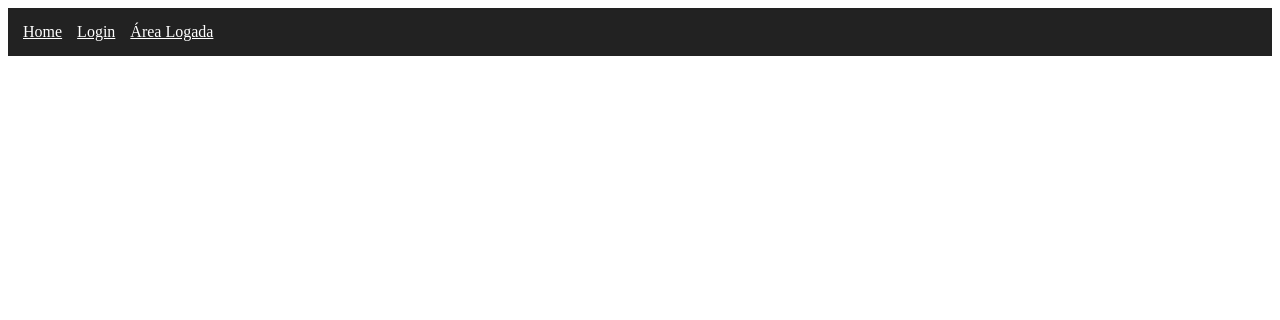
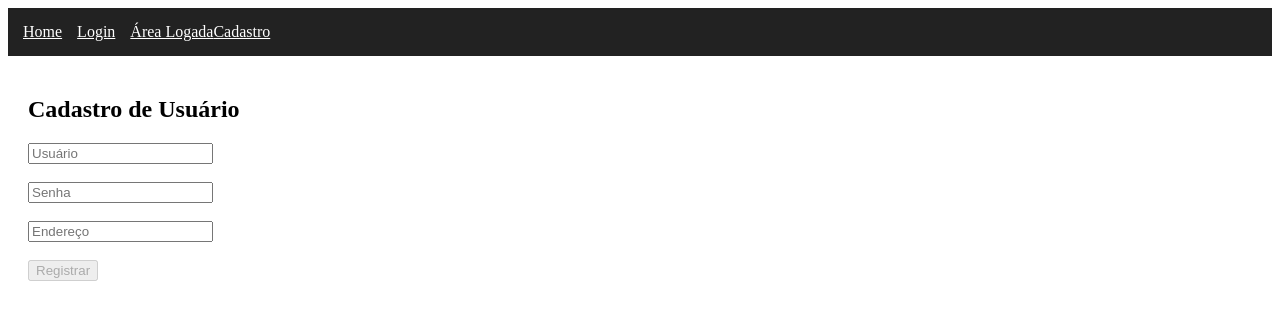
Before and after one commit to Ernani12/Ifood-Front, an Angular app: page /register in a window 1280 px wide. Before the commit this address led to /. Shown: the top 320 px of the page. Built offline with nearby package versions, Linux system fonts and the light colour scheme.

Commit message:
Adicionado componente de registro usuario

```diff
--- a/src/app/app.html
+++ b/src/app/app.html
@@ -3,6 +3,8 @@
   <a routerLink="/" style="margin-right:15px; color:white;">Home</a>
   <a routerLink="/login" style="margin-right:15px; color:white;">Login</a>
   <a routerLink="/home" style="color:white;">Área Logada</a>
+  <a routerLink="/register" style="margin-right:15px; color:white;">Cadastro</a> <!-- 👈 Novo link -->
+
 </nav>
 
 <div style="padding:20px;">
--- a/src/app/app.routes.ts
+++ b/src/app/app.routes.ts
@@ -4,9 +4,11 @@ import { HomeComponent } from './home/home';
 import { authGuard } from './guards/auth-guard';
 import { App } from './app';
 import { IndexComponent } from './index';
+import { RegisterComponent } from './register/register';
 
 export const routes: Routes = [
     { path: '', component: IndexComponent }, // 👈 página inicial
-  { path: 'login', component: LoginComponent },
-  { path: 'home', component: HomeComponent, canActivate: [authGuard] },
+    { path: 'register', component: RegisterComponent }, // 👈 rota do registro
+    { path: 'login', component: LoginComponent },
+    { path: 'home', component: HomeComponent, canActivate: [authGuard] },
 ];
--- /dev/null
+++ b/src/app/register/register.html
@@ -0,0 +1,17 @@
+<h2>Cadastro de Usuário</h2>
+<form (ngSubmit)="register()" #form="ngForm">
+  <input type="text" placeholder="Usuário" [(ngModel)]="username" name="username" required>
+  <br><br>
+  <input type="password" placeholder="Senha" [(ngModel)]="password" name="password" required>
+  <br><br>
+  <input type="text" placeholder="Endereço" [(ngModel)]="endereco" name="endereco">
+  <br><br>
+
+<button
+  type="submit"
+  [disabled]="form.invalid || loading">
+  {{loading ? 'Registrando...' : 'Registrar'}}
+</button>
+
+</form>
+<p *ngIf="message" style="color:red; font-weight:bold;">{{message}}</p>
--- /dev/null
+++ b/src/app/register/register.ts
@@ -0,0 +1,45 @@
+import { Component } from '@angular/core';
+import { FormsModule } from '@angular/forms';
+import { CommonModule } from '@angular/common';
+import { HttpClient } from '@angular/common/http';
+
+@Component({
+  selector: 'app-register',
+  standalone: true,
+  imports: [FormsModule, CommonModule],
+  templateUrl: './register.html', // 👈 usar arquivo externo
+})
+export class RegisterComponent {
+  username = '';
+  password = '';
+  endereco = '';
+  loading = false;
+  message = '';
+
+  constructor(private http: HttpClient) {}
+
+
+  register() {
+
+  if (this.loading) return; // 🔥 trava múltiplos envios
+
+  this.loading = true;
+  this.message = '';
+
+  this.http.post('http://localhost:8080/auth/register', {
+    username: this.username,
+    password: this.password,
+    endereco: this.endereco
+  }, { responseType: 'text' })
+  .subscribe({
+    next: res => {
+      this.message = res;
+      this.loading = false;
+    },
+    error: err => {
+      this.message = err.error;
+      this.loading = false;
+    }
+  });
+}
+}
```
Also changed, not shown: src/app/register/register.css (added), 1 other file (tests, documents, lock files or other folders).
